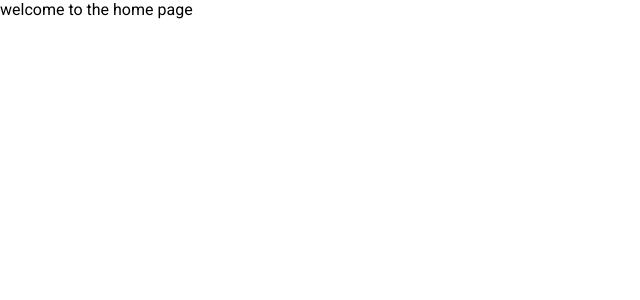
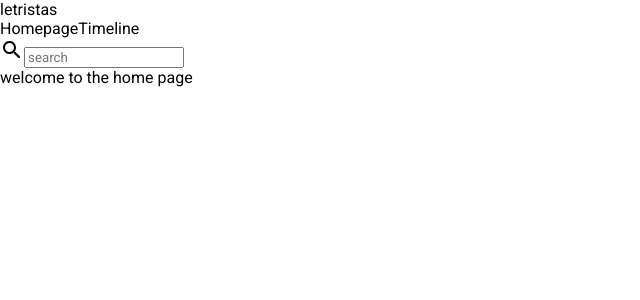
Before and after one commit to alexandernunez1/letristas, a React (Create React App) app in the folder frontend/: page / in a window 1280 px wide. Shown: the top 300 px of the page, without its empty margins (0-640 px from the left). Built offline with nearby package versions, Linux system fonts and the light colour scheme.

Commit message:
import and return TopBar component

```diff
--- a/frontend/src/pages/home/Home.js
+++ b/frontend/src/pages/home/Home.js
@@ -1,8 +1,10 @@
 import React from 'react'
+import Topbar from '../../components/topbar/Topbar';
 
 const Home = () => {
     return (
         <div>
+            <Topbar />
             welcome to the home page
         </div>
     )
```
